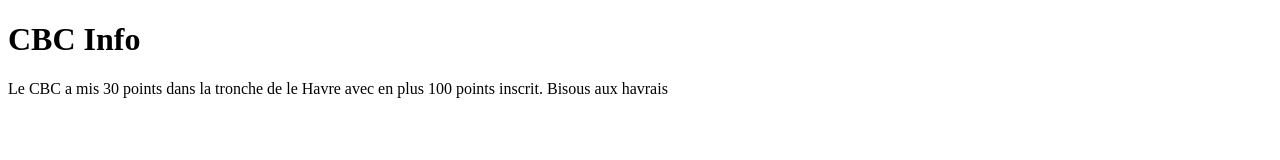
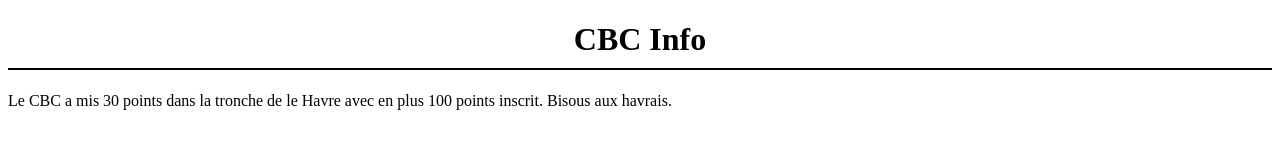
Before and after one commit to Clement-Hamel/CBCInfo, a plain HTML site: page Main.html in a window 1280 px wide. Drawn offline with Linux system fonts and the light colour scheme.

Commit message:
feature: style

```diff
--- a/Main.html
+++ b/Main.html
@@ -2,10 +2,11 @@
 <html lang="en">
 <head>
     <meta charset="UTF-8">
-    <title>Title</title>
+    <title>CBC Info</title>
+    <link rel="stylesheet" href="Style.css">
 </head>
 <body>
     <h1>CBC Info</h1>
-    <h>Le CBC a mis 30 points dans la tronche de le Havre avec en plus 100 points inscrit. Bisous aux havrais</h>
+    <h>Le CBC a mis 30 points dans la tronche de le Havre avec en plus 100 points inscrit. Bisous aux havrais.</h>
 </body>
 </html>
--- /dev/null
+++ b/Style.css
@@ -0,0 +1,6 @@
+h1 {
+    text-align: center;
+    border-bottom: solid;
+    border-bottom-width: 2px;
+    padding-bottom: 10px;
+}
```
